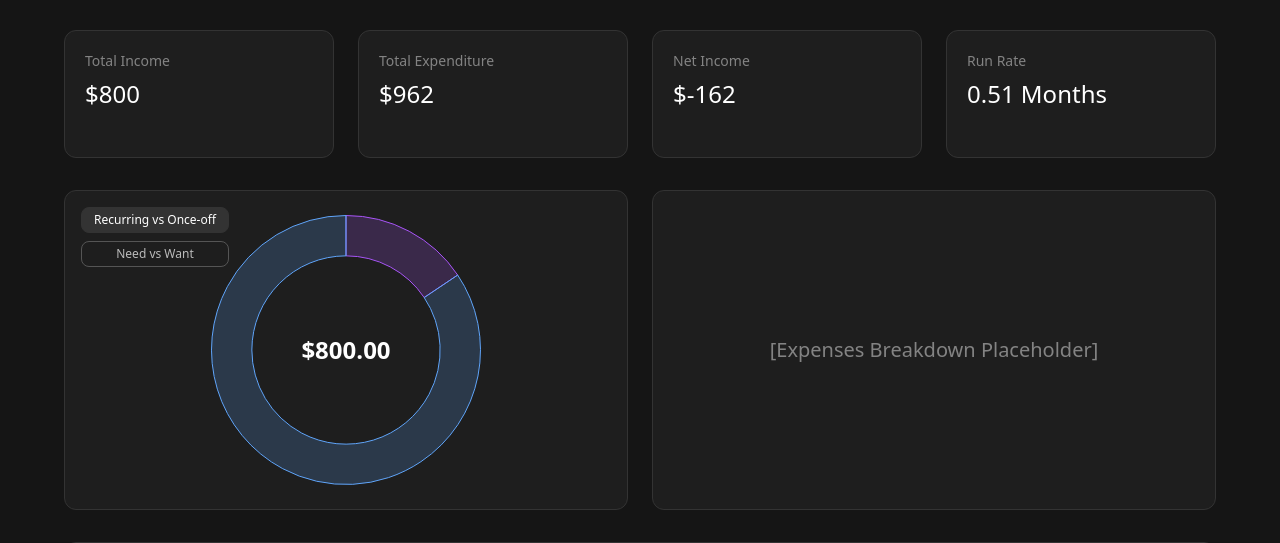
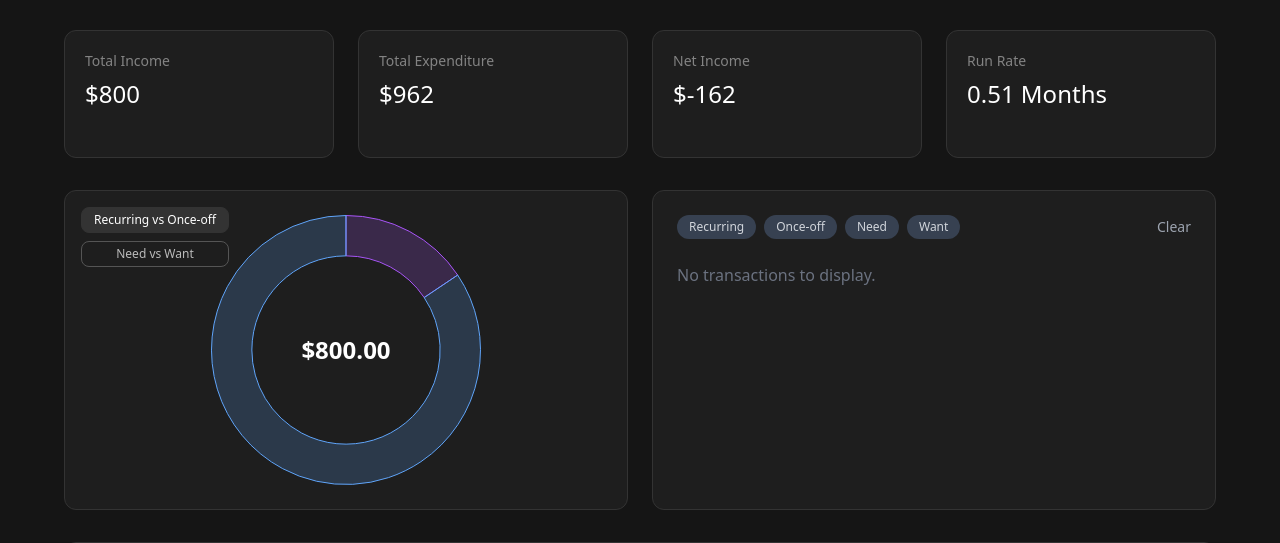
Before and after one commit to taku-muk/CITS3403-Project-Group42, a Flask app: page /visualise in a window 1280 px wide. Shown: the part 230-773 px from the top of the page. Run offline with Flask 3, Linux system fonts and the light colour scheme; a user stored in the database is signed in; some libraries are stand-ins or nearby versions.

Commit message:
design and functionality for expense list

```diff
--- a/app/templates/visualise_components/cashflow_list.html
+++ b/app/templates/visualise_components/cashflow_list.html
@@ -1,3 +1,104 @@
-<div class="bg-[#1e1e1e] p-6 rounded-xl border border-[#333] flex items-center justify-center h-80">
-    <h2 class="text-[#838383] text-xl">[Expenses Breakdown Placeholder]</h2>
+<!-- templates/visualise_components/cashflow_list.html -->
+<div class="bg-[#1e1e1e] p-6 rounded-xl border border-[#333] flex flex-col h-80">
+  <!-- Bubble-Style Filter Pills -->
+  <div class="flex flex-wrap gap-2 mb-4">
+    <!-- Frequency -->
+    <button type="button"
+            class="filter-btn px-3 py-1 rounded-full bg-gray-700 text-gray-300 text-xs font-medium hover:bg-gray-600 focus:outline-none transition"
+            data-filter-key="frequency"
+            data-filter-val="Recurring">
+      Recurring
+    </button>
+    <button type="button"
+            class="filter-btn px-3 py-1 rounded-full bg-gray-700 text-gray-300 text-xs font-medium hover:bg-gray-600 focus:outline-none transition"
+            data-filter-key="frequency"
+            data-filter-val="Once-off">
+      Once-off
+    </button>
+
+    <!-- Importance -->
+    <button type="button"
+            class="filter-btn px-3 py-1 rounded-full bg-gray-700 text-gray-300 text-xs font-medium hover:bg-gray-600 focus:outline-none transition"
+            data-filter-key="importance"
+            data-filter-val="Need">
+      Need
+    </button>
+    <button type="button"
+            class="filter-btn px-3 py-1 rounded-full bg-gray-700 text-gray-300 text-xs font-medium hover:bg-gray-600 focus:outline-none transition"
+            data-filter-key="importance"
+            data-filter-val="Want">
+      Want
+    </button>
+
+    <!-- Clear -->
+    <button id="clearFilters"
+            type="button"
+            class="ml-auto text-sm text-gray-400 hover:underline focus:outline-none">
+      Clear
+    </button>
   </div>
+
+  <!-- Scrollable Breakdown List -->
+  <ul id="breakdownList" class="flex-1 overflow-y-auto divide-y divide-[#333]">
+    {% for tx in transactions %}
+      <li class="py-2 flex justify-between items-center"
+          data-frequency="{{ tx.tags.frequency }}"
+          data-importance="{{ tx.tags.importance }}">
+        <div class="space-y-0.5">
+          <div class="font-medium">{{ tx.name }}</div>
+          <div class="text-xs text-gray-500">{{ tx.type|capitalize }}</div>
+        </div>
+        <div class="font-semibold">${{ '%.2f'|format(tx.amount) }}</div>
+      </li>
+    {% else %}
+      <li class="py-2 text-gray-500">No transactions to display.</li>
+    {% endfor %}
+  </ul>
+</div>
+
+<script>
+document.addEventListener('DOMContentLoaded', () => {
+  const buttons = document.querySelectorAll('.filter-btn');
+  const clearBtn = document.getElementById('clearFilters');
+
+  // Attach toggle + fetch on each pill
+  buttons.forEach(btn => btn.addEventListener('click', () => {
+    const active = btn.classList.toggle('bg-blue-500');
+    btn.classList.toggle('text-white', active);
+    btn.classList.toggle('bg-gray-700', !active);
+    btn.classList.toggle('text-gray-300', !active);
+    fetchFiltered();
+  }));
+
+  // Clear all filters
+  clearBtn.addEventListener('click', () => {
+    buttons.forEach(b => {
+      b.classList.remove('bg-blue-500','text-white');
+      b.classList.add('bg-gray-700','text-gray-300');
+    });
+    fetchFiltered();
+  });
+
+  function fetchFiltered() {
+    // gather active filters by key
+    const active = Array.from(buttons).filter(b => b.classList.contains('bg-blue-500'));
+    const freq = [...new Set(active
+      .filter(b => b.dataset.filterKey === 'frequency')
+      .map(b => b.dataset.filterVal))];
+    const imp = [...new Set(active
+      .filter(b => b.dataset.filterKey === 'importance')
+      .map(b => b.dataset.filterVal))];
+
+    // POST and inject updated <li>…</li>
+    fetch('{{ url_for("main.breakdown_list") }}', {
+      method: 'POST',
+      headers: { 'Content-Type': 'application/json' },
+      body: JSON.stringify({ frequency: freq, importance: imp })
+    })
+    .then(r => r.text())
+    .then(html => {
+      document.getElementById('breakdownList').innerHTML = html;
+    });
+  }
+});
+</script>
```
